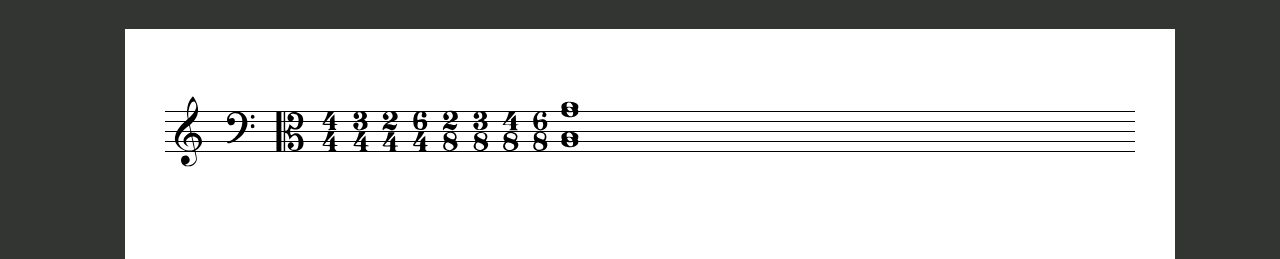
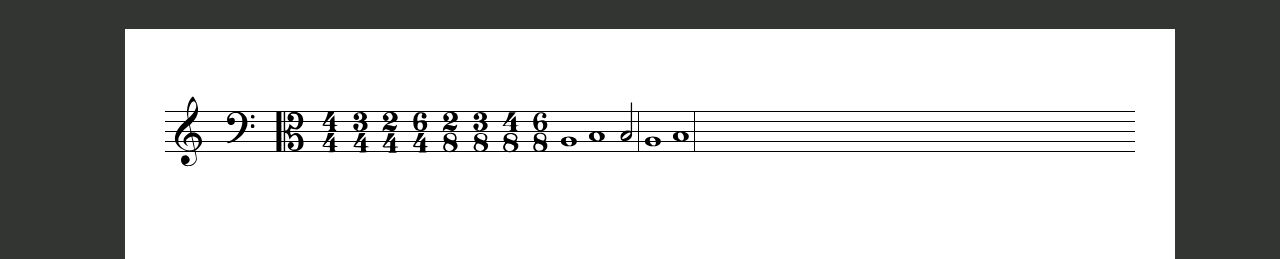
Before and after one commit to Lentilka231/NotySoft, a Next.js app in the folder nextjs-blog/: page / in a window 1280 px wide. Shown: the part 131-390 px from the top of the page. Built offline with nearby package versions, Linux system fonts and the light colour scheme.

Commit message:
settingActiveTool

```diff
--- a/nextjs-blog/components/Navbar.js
+++ b/nextjs-blog/components/Navbar.js
@@ -1,10 +1,10 @@
 import styles from "../styles/navbar.module.scss"
-import NotesToolConatiner from "./NotesToolConatiner"
-export default function Navbar(){
+import NotesToolContainer from "./NotesToolContainer"
+export default function Navbar({setActiveTool}){
     return (
         <>
         <header  className={styles.NavBar}>
-            <NotesToolConatiner/>
+            <NotesToolContainer setActiveTool={setActiveTool} />
         </header>
         </>
     )
--- a/nextjs-blog/components/NotesToolConatiner.js
+++ /dev/null
@@ -1,14 +0,0 @@
-import styles from "../styles/navbar.module.scss"
-import {Note} from "./SVG"
-
-export default function NotesToolConatiner (){
-    return (
-        <div className={styles.toolContainer}>
-
-            <Note className={"noteInToolBar"} colour="white" height="100%" type="whole"/>
-            <Note className={"noteInToolBar"} colour="white" height="100%" type="half"/>
-            <Note className={"noteInToolBar"} colour="white" height="100%" type="quarter"/>
-
-        </div>
-    );
-}
--- /dev/null
+++ b/nextjs-blog/components/NotesToolContainer.js
@@ -0,0 +1,18 @@
+import styles from "../styles/navbar.module.scss"
+import {Note} from "./SVG"
+
+export default function NotesToolContainer ({setActiveTool}){
+    function setNewActiveTool(toolName){
+        setActiveTool(toolName);
+        console.log("using "+toolName);
+    }
+    return (
+        <div className={styles.toolContainer}>
+
+            <Note className={"noteInToolBar"} colour="white" height="100%" type="whole" setNewActiveTool={setNewActiveTool}/>
+            <Note className={"noteInToolBar"} colour="white" height="100%" type="half" setNewActiveTool={setNewActiveTool}/>
+            <Note className={"noteInToolBar"} colour="white" height="100%" type="quarter" setNewActiveTool={setNewActiveTool}/>
+
+        </div>
+    );
+}
--- a/nextjs-blog/components/SVG.js
+++ b/nextjs-blog/components/SVG.js
@@ -37,7 +37,7 @@ function HelpLines({tone}){
         return
     }
 }
-export function Note({className,colour="#000000", width,height,type="1",tone=1}){
+export function Note({className,colour="#000000", width,height,type="whole",tone=1,setNewActiveTool}){
     switch (colour){
         case "orange":
             colour="#f7a800"
@@ -62,6 +62,7 @@ export function Note({className,colour="#000000", width,height,type="1",tone=1})
         return(
                 <svg
                 className={styles[className]}
+                onClick={()=>setNewActiveTool(type)}
                 height={height}
                 width={width}
                 viewBox="0 0 210 297">
@@ -73,7 +74,7 @@ export function Note({className,colour="#000000", width,height,type="1",tone=1})
     }else{
         return(
         <div
-        style={{"top":55.5-(5*tone)+"px"}}
+        style={{"top":38.5-(5*tone)+"px"}}
         className={styles[className]}>
             <svg
 
--- a/nextjs-blog/components/Stave.js
+++ b/nextjs-blog/components/Stave.js
@@ -1,5 +1,6 @@
 import styles from "../styles/whitepage.module.scss"
 import {Note,Clef,Time} from "./SVG"
+import React from "react"
 function Line({onMouseEnter}){
     return (
         <div onMouseEnter={(e) => onMouseEnter(e.target)} className={styles.line}></div>
@@ -16,7 +17,7 @@ function Signs({object}){
         {object["content"].map((sign) =>{
             switch(sign["sign"]){
                 case "note":
-                    return <Note type={sign["type"]} width="30px" tone={sign["tone"]} className="note"/>
+                    return <Note type={sign["type"]} width="28px" tone={sign["tone"]} className="note"/>
                 case "pause":
                     return;
             }
@@ -30,7 +31,12 @@ function Objects({data}){
         {data.map((object) =>{
             switch (object["object"]){
                 case "bar":
-                    return <Signs object={object}/>
+                    return (
+                        <div className={styles.bar}>
+                            <Signs object={object}/>
+                            <div class={styles.barLine}></div>
+                        </div>
+                    )
                 case "clef":
                     return <Clef type={object["type"]} width="50px" className="clef" />
                 case "time":
@@ -40,8 +46,11 @@ function Objects({data}){
     </div>
     )
 }
-export default function Stave ({data, setData}){
+export default function Stave ({data, setData, activeTool}){
     function signitureEmerge(top){
+        setData(currentData =>{
+            return currentData
+        })
         //console.log(top);
     }
     return (
--- a/nextjs-blog/components/WhitePage.js
+++ b/nextjs-blog/components/WhitePage.js
@@ -3,12 +3,12 @@ import Stave from "./Stave"
 import React, { useState } from 'react'
 import json from "../public/composition.json"
 
-export default function WhitePage() {
+export default function WhitePage({activeTool}) {
     const [data,setData]= useState(json);
     return (
         <div className={styles.WhitePage}>
             {data["Staves"].map(()=>(
-                <Stave setData={setData} data={data}/>
+                <Stave setData={setData} data={data} activeTool={activeTool}/>
             ))}
         </div>
     )
--- a/nextjs-blog/pages/index.js
+++ b/nextjs-blog/pages/index.js
@@ -1,11 +1,13 @@
 import Head from 'next/head';
 import Navbar from "../components/Navbar"
 import WhitePage from "../components/WhitePage"
+import React from "react"
 export default function Home(){
+  const [activeTool,setActiveTool] = React.useState();
   return (
     <>
-        <Navbar />
-        <WhitePage />
+        <Navbar setActiveTool={setActiveTool}/>
+        <WhitePage activeTool={activeTool} />
     </>
   )
 }
--- a/nextjs-blog/public/composition.json
+++ b/nextjs-blog/public/composition.json
@@ -61,13 +61,27 @@
                 },
                 {
                     "sign":"note",
+                    "type":"half",
+                    "tone":5
+
+                }
+            ]
+        },
+        {
+            "object":"bar",
+            "RightBarLine":"line",
+            "content":[
+
+                {
+                    "sign":"note",
                     "type":"whole",
-                    "tone":10
+                    "tone":4
                 },
                 {
                     "sign":"note",
                     "type":"whole",
-                    "tone":11
+                    "tone":5
+
                 }
             ]
         }
--- a/nextjs-blog/styles/svg.module.scss
+++ b/nextjs-blog/styles/svg.module.scss
@@ -16,16 +16,20 @@ $darkGrey2:#333533;
     }
 }
 .clef{
+    height:100%;
+    display:inline-block;
     position: relative;
-    top:27px;
+    top:6px;
 }
 .time{
+    height:100%;
+    display:inline-block;
     position: relative;
-    top:13px;
+    top:7px;
 }
 .note{
-    display:inline;
-    position:absolute;
+    display:inline-block;
+    position:relative;
 }
 .helpLines{
     position: absolute;
--- a/nextjs-blog/styles/whitepage.module.scss
+++ b/nextjs-blog/styles/whitepage.module.scss
@@ -29,3 +29,16 @@
     height:100%;
     top:0px;
 }
+.bar{
+    display:inline-block;
+    position: relative;
+    min-width:fit-content;
+}
+.barLine{
+    width:1px;
+    height:40px;
+    position:absolute;
+    top: 23px;
+    right:0px;
+    background-color: black;
+}
```
